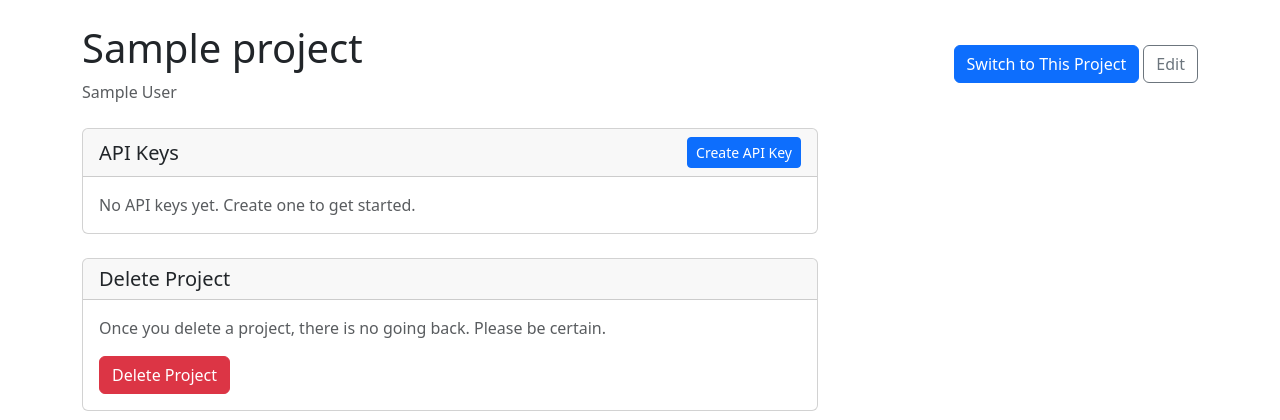
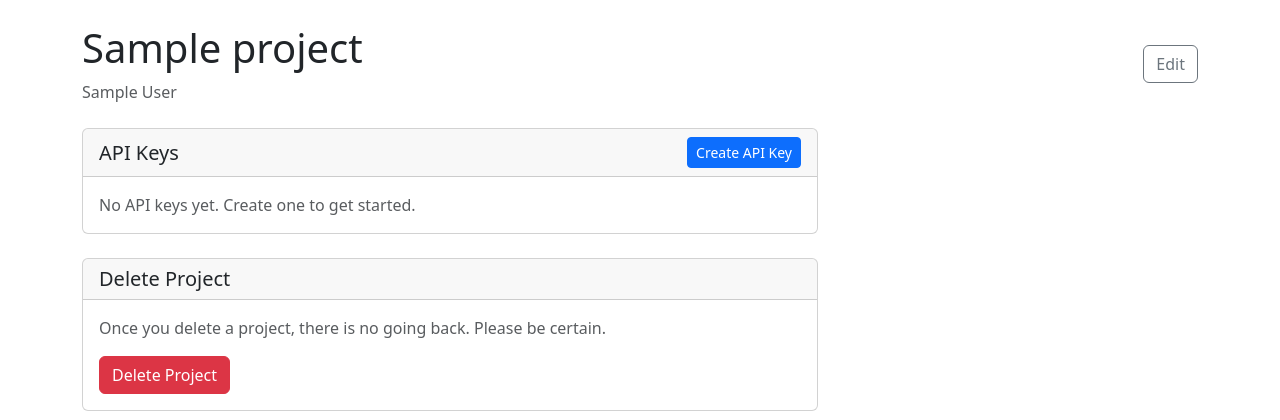
Before and after one commit to noodler-dev/noodler, a Django app: page /projects/00000000-0000-0000-0000-000000000001/ in a window 1280 px wide. Shown: the part 56-476 px from the top of the page. Run offline with Django 5.2, Linux system fonts and the light colour scheme; a user stored in the database is signed in; tables that the repository leaves empty hold one stand-in row (values such as "Sample post"); parts of the project's set-up code (start-up, migrations or seed data) failed here and were passed over.

Commit message:
Removed random project switch links

```diff
--- a/datasets/templates/datasets/list.html
+++ b/datasets/templates/datasets/list.html
@@ -5,10 +5,6 @@
         <div class="d-flex justify-content-between align-items-center mb-4">
             <div>
                 <h1>Datasets</h1>
-                <p class="text-muted mb-0">
-                    Showing datasets for <strong>{{ current_project.name }}</strong>
-                    <a href="{% url 'projects:list' %}" class="ms-2">Switch Project</a>
-                </p>
             </div>
             <div>
                 <a href="{% url 'datasets:create' %}" class="btn btn-primary">Create Dataset</a>
--- a/projects/templates/projects/detail.html
+++ b/projects/templates/projects/detail.html
@@ -5,20 +5,9 @@
         <div class="d-flex justify-content-between align-items-center mb-4">
             <div>
                 <h1>{{ project.name }}</h1>
-                <p class="text-muted mb-0 d-flex align-items-center gap-2">
-                    {{ project.organization.name }}
-                    {% if is_current_project %}<span class="badge bg-success">Current</span>{% endif %}
-                </p>
+                <p class="text-muted mb-0">{{ project.organization.name }}</p>
             </div>
             <div>
-                {% if not is_current_project %}
-                    <form method="post"
-                          action="{% url 'projects:switch' project.uid %}"
-                          class="d-inline">
-                        {% csrf_token %}
-                        <button type="submit" class="btn btn-primary">Switch to This Project</button>
-                    </form>
-                {% endif %}
                 <a href="{% url 'projects:edit' project.uid %}"
                    class="btn btn-outline-secondary">Edit</a>
             </div>
```
Also changed, not shown: projects/templates/projects/list.html (+3 -14 lines), traces/templates/traces/list.html (+1 -33 lines).
